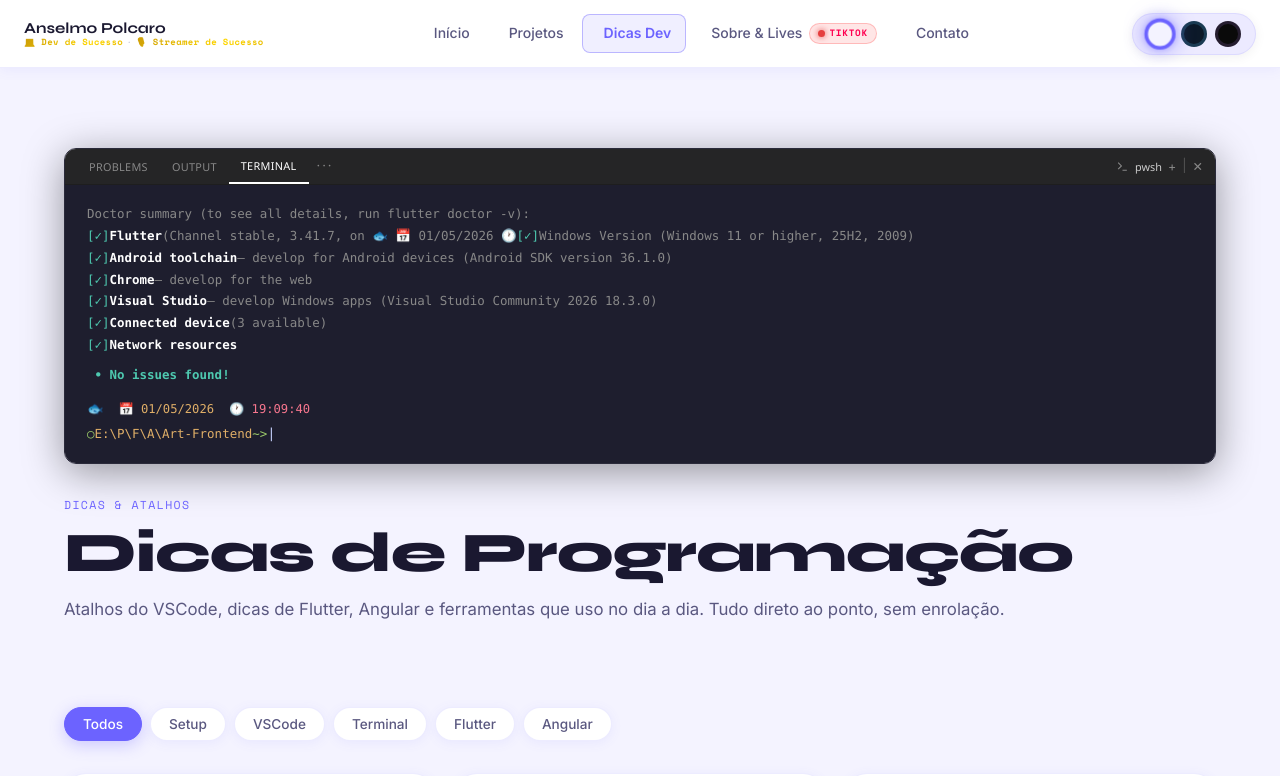
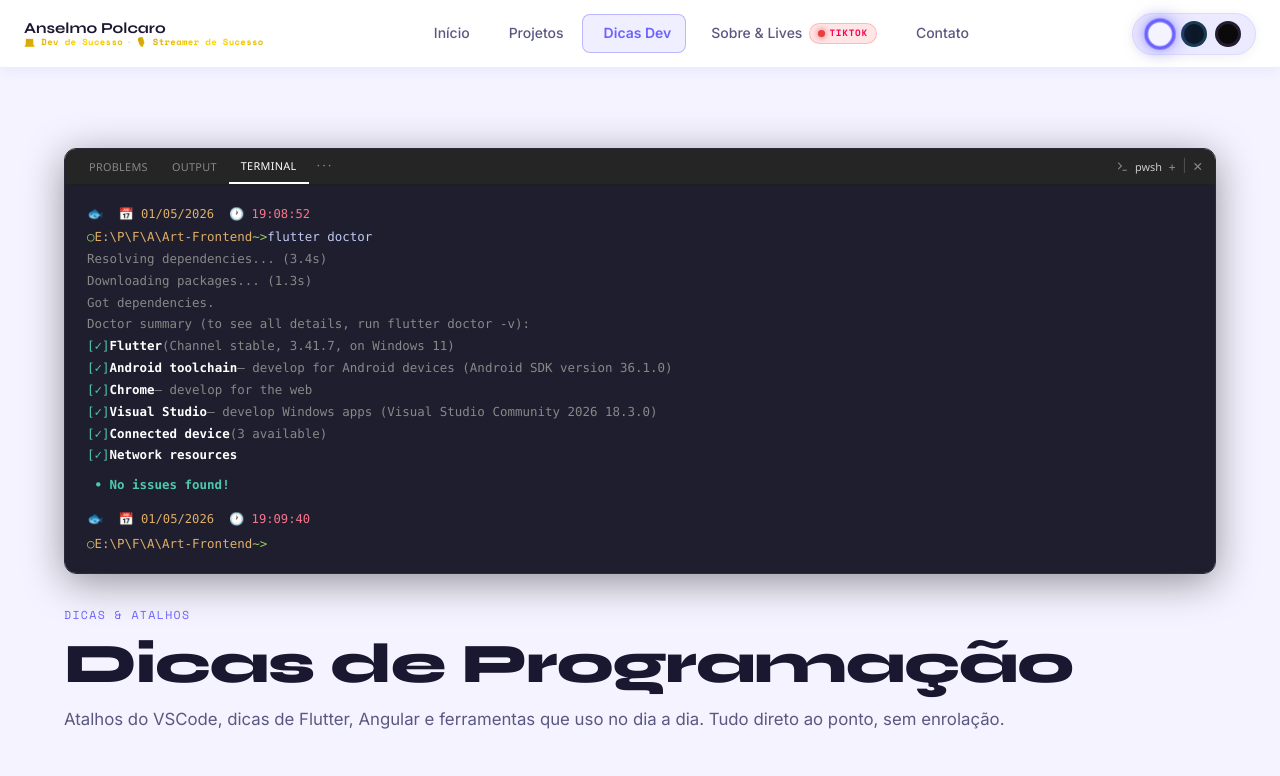
Before and after one commit to polcaronet/Portifolio, an Angular app: page /conteudo in a window 1280 px wide. Shown: the top 776 px of the page. Built offline with nearby package versions, Linux system fonts and the light colour scheme.

Commit message:
fix(conteudo): adicionar prompt fish + comando flutter doctor antes do output

```diff
--- a/src/app/pages/conteudo/conteudo.component.html
+++ b/src/app/pages/conteudo/conteudo.component.html
@@ -27,11 +27,23 @@
         </div>
         <!-- Terminal body -->
         <div class="terminal-body">
+          <!-- Prompt que executou o comando -->
+          <div class="terminal-line t-prompt-line">
+            <span class="t-fish">🐟</span>&nbsp;&nbsp;<span class="t-date">📅 01/05/2026</span>&nbsp;&nbsp;<span
+              class="t-time">🕐 19:08:52</span>
+          </div>
+          <div class="terminal-line">
+            <span class="t-circle">○</span> <span class="t-path">E:\P\F\A\Art-Frontend</span> <span
+              class="t-arrow">~&gt;</span> <span class="t-cmd">flutter doctor</span>
+          </div>
+          <!-- Output do flutter doctor -->
+          <div class="terminal-line t-dim">Resolving dependencies... (3.4s)</div>
+          <div class="terminal-line t-dim">Downloading packages... (1.3s)</div>
+          <div class="terminal-line t-dim">Got dependencies.</div>
           <div class="terminal-line t-dim">Doctor summary (to see all details, run flutter doctor -v):</div>
           <div class="terminal-line">
             <span class="t-check">[✓]</span> <span class="t-bold">Flutter</span> <span class="t-dim">(Channel stable,
-              3.41.7, on 🐟 📅 01/05/2026 🕐</span><span class="t-check">[✓]</span> <span class="t-dim">Windows Version
-              (Windows 11 or higher, 25H2, 2009)</span>
+              3.41.7, on Windows 11)</span>
           </div>
           <div class="terminal-line">
             <span class="t-check">[✓]</span> <span class="t-bold">Android toolchain</span> <span class="t-dim">– develop
```
